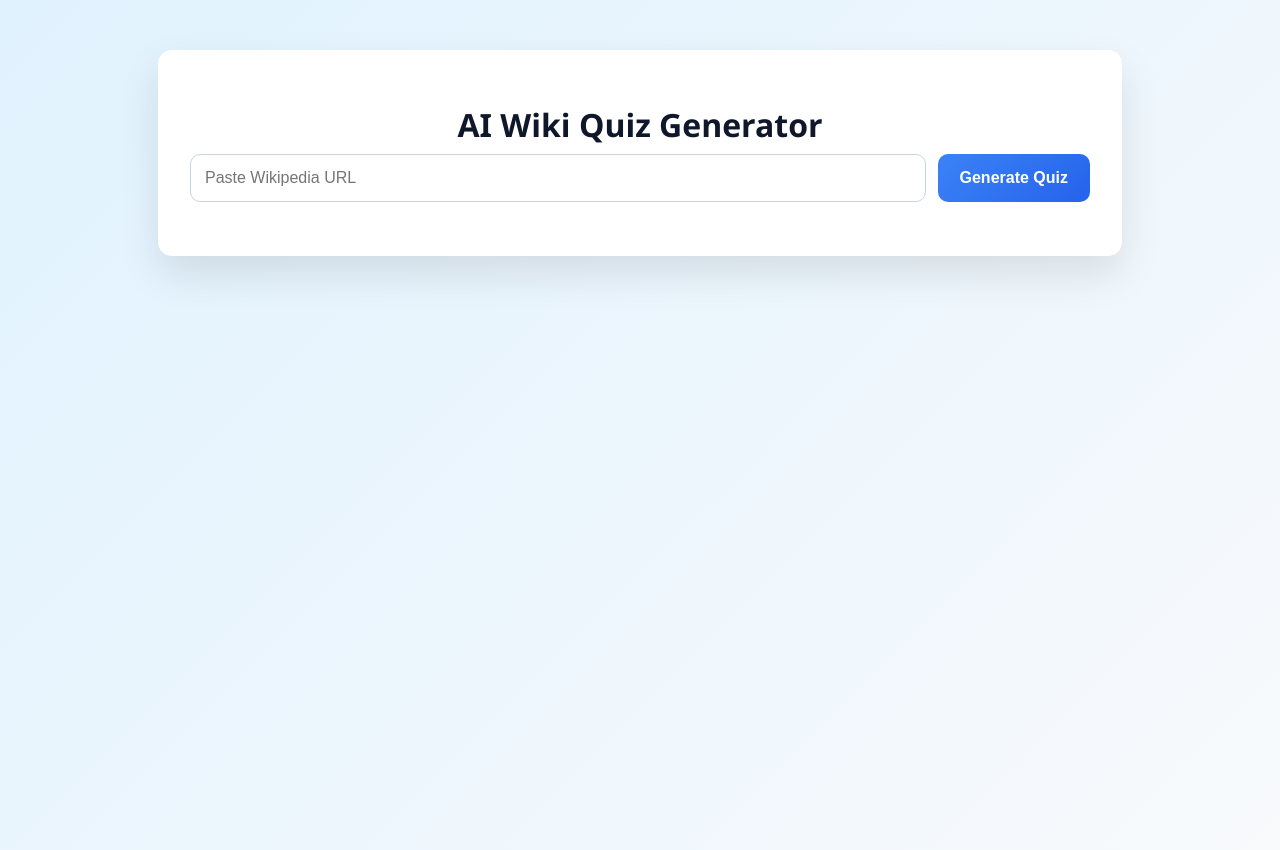
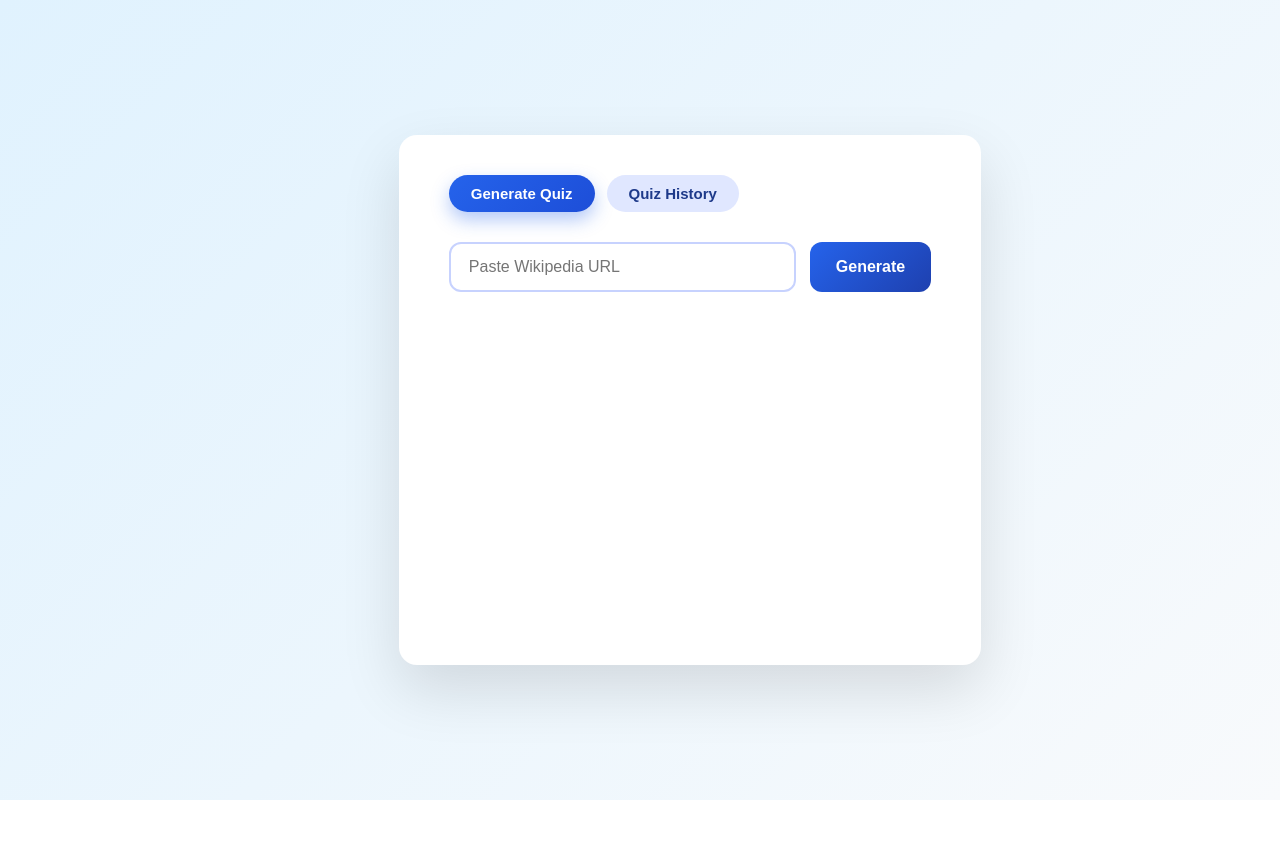
Before and after one commit to marvelousvenom/bhargav_AI_Wiki_Gen, a React (Create React App) app in the folder frontend/: page / in a window 1280 px wide. After the commit the page ends 800 px from the top, so only its background shows below. Built offline with nearby package versions, Linux system fonts and the light colour scheme.

Commit message:
fix: Added HistoryTab

```diff
--- a/frontend/src/App.css
+++ b/frontend/src/App.css
@@ -4,152 +4,225 @@
   min-height: 100vh;
   background: linear-gradient(135deg, #e0f2fe, #f8fafc);
   font-family: "Segoe UI", Tahoma, Geneva, Verdana, sans-serif;
+  display: flex;
+  align-items: center;
+  justify-content: center;
 }
 
 
 .container {
-  max-width: 900px;
-  margin: 50px auto;
+  width: 100%;
+  max-width: 1000px;
+  min-height: 450px; /* ✅ KEY FIX */
   background: #ffffff;
-  padding: 32px;
-  border-radius: 14px;
-  box-shadow: 0 18px 40px rgba(0, 0, 0, 0.1);
+  padding: 40px 50px;
+  border-radius: 18px;
+  box-shadow: 0 25px 60px rgba(0, 0, 0, 0.12);
 }
 
 
-h1 {
-  text-align: center;
-  color: #0f172a;
-  margin-bottom: 8px;
-  font-size: 32px;
+.tabs {
+  display: flex;
+  gap: 12px;
+  margin-bottom: 30px;
 }
 
-.subtitle {
-  text-align: center;
-  color: #64748b;
-  margin-bottom: 28px;
+.tabs button {
+  padding: 10px 22px;
+  border-radius: 999px;
+  border: none;
+  background: #e0e7ff;
+  color: #1e3a8a;
+  font-size: 15px;
+  font-weight: 600;
+  cursor: pointer;
+  transition: all 0.3s ease;
+}
+
+.tabs button.active {
+  background: linear-gradient(135deg, #2563eb, #1d4ed8);
+  color: white;
+  box-shadow: 0 8px 18px rgba(37, 99, 235, 0.35);
+}
+
+.tabs button:hover {
+  transform: translateY(-1px);
 }
 
 
 .input-group {
   display: flex;
-  gap: 12px;
-  margin-bottom: 22px;
+  gap: 14px;
+  margin-bottom: 30px;
 }
 
-input {
+.input-group input {
   flex: 1;
-  padding: 14px;
+  padding: 14px 18px;
   font-size: 16px;
-  border: 1px solid #cbd5e1;
-  border-radius: 10px;
-  transition: border 0.2s ease, box-shadow 0.2s ease;
+  border-radius: 12px;
+  border: 2px solid #c7d2fe;
+  outline: none;
+  transition: border 0.2s;
 }
 
-input:focus {
-  outline: none;
-  border-color: #3b82f6;
-  box-shadow: 0 0 0 3px rgba(59, 130, 246, 0.15);
+.input-group input:focus {
+  border-color: #2563eb;
+}
+
+.input-group button {
+  padding: 14px 26px;
+  border-radius: 12px;
+  border: none;
+  font-size: 16px;
+  font-weight: 600;
+  background: linear-gradient(135deg, #2563eb, #1e40af);
+  color: white;
+  cursor: pointer;
+  transition: all 0.25s ease;
+}
+
+.input-group button:hover {
+  transform: translateY(-2px);
+  box-shadow: 0 10px 20px rgba(37, 99, 235, 0.4);
+}
+
+.input-group button:disabled {
+  opacity: 0.6;
+  cursor: not-allowed;
 }
 
 
-button {
-  padding: 14px 22px;
-  font-size: 16px;
-  background: linear-gradient(135deg, #3b82f6, #2563eb);
-  color: white;
-  border: none;
-  border-radius: 10px;
-  cursor: pointer;
-  font-weight: 600;
-  transition: transform 0.2s ease, box-shadow 0.2s ease;
+.quiz-title {
+  font-size: 26px;
+  font-weight: 700;
+  margin: 30px 0 20px;
+  color: #0f172a;
+  border-bottom: 2px solid #e5e7eb;
+  padding-bottom: 10px;
 }
 
-button:hover {
-  transform: translateY(-1px);
-  box-shadow: 0 8px 18px rgba(37, 99, 235, 0.3);
+.question-card {
+  background: #f9fafb;
+  border-radius: 14px;
+  padding: 22px;
+  margin-bottom: 20px;
+  border: 1px solid #e5e7eb;
 }
 
-button:disabled {
-  background: #93c5fd;
-  cursor: not-allowed;
-  box-shadow: none;
+.question {
+  font-size: 18px;
+  font-weight: 600;
+  color: #111827;
+  margin-bottom: 12px;
+}
+
+.options {
+  padding-left: 18px;
+}
+
+.options li {
+  margin-bottom: 8px;
+  font-size: 15px;
+}
+
+
+.answer {
+  margin-top: 12px;
+  font-weight: 600;
+  color: #16a34a;
 }
 
 
 .error {
   color: #dc2626;
-  margin-top: 12px;
   font-weight: 600;
-  text-align: center;
-}
-
-.quiz-title {
-  margin-top: 36px;
-  font-size: 26px;
-  color: #020617;
-  border-bottom: 2px solid #e5e7eb;
-  padding-bottom: 12px;
+  margin-top: 15px;
 }
 
 
-.question-card {
-  margin-top: 22px;
-  padding: 22px;
-  background: #f8fafc;
-  border-radius: 12px;
-  border-left: 5px solid #3b82f6;
-  box-shadow: 0 6px 18px rgba(0, 0, 0, 0.05);
-  transition: transform 0.2s ease;
+.submit-btn {
+  margin-top: 12px;
+  padding: 10px 18px;
+  border-radius: 10px;
+  border: none;
+  background: #2563eb;
+  color: white;
+  font-weight: 600;
+  cursor: pointer;
 }
 
-.question-card:hover {
-  transform: translateY(-2px);
+.submit-btn:hover {
+  background: #1d4ed8;
 }
 
 
-.question {
-  font-size: 18px;
-  font-weight: 600;
-  color: #1e293b;
-  margin-bottom: 10px;
+
+
+
+/* ===== History Table ===== */
+.history-table {
+  width: 100%;
+  border-collapse: collapse;
+  margin-top: 20px;
 }
 
-
-.options {
-  margin-top: 10px;
-  padding-left: 0;
-  list-style: none;
+.history-table th,
+.history-table td {
+  padding: 14px;
+  text-align: left;
+  border-bottom: 1px solid #e5e7eb;
 }
 
-.options li {
-  margin-bottom: 8px;
-  padding: 10px 14px;
-  background: #e0f2fe;
-  border-radius: 8px;
-  font-size: 15px;
-  color: #0f172a;
-}
-
-
-.answer {
-  margin-top: 12px;
-  color: #16a34a;
+.history-table th {
+  background: #f1f5f9;
   font-weight: 700;
 }
 
+.details-btn {
+  padding: 8px 14px;
+  background: #2563eb;
+  color: white;
+  border: none;
+  border-radius: 8px;
+  cursor: pointer;
+}
 
-@media (max-width: 600px) {
-  .container {
-    margin: 20px;
-    padding: 22px;
-  }
+.details-btn:hover {
+  background: #1d4ed8;
+}
 
-  .input-group {
-    flex-direction: column;
-  }
+/* ===== Modal ===== */
+.modal-backdrop {
+  position: fixed;
+  top: 0;
+  left: 0;
+  width: 100%;
+  height: 100%;
+  background: rgba(15, 23, 42, 0.55);
+  display: flex;
+  align-items: center;
+  justify-content: center;
+  z-index: 50;
+}
 
-  button {
-    width: 100%;
-  }
+.modal {
+  background: white;
+  width: 90%;
+  max-width: 900px;
+  max-height: 85vh;
+  overflow-y: auto;
+  border-radius: 16px;
+  padding: 30px;
+  position: relative;
 }
+
+.close-btn {
+  position: absolute;
+  top: 15px;
+  right: 18px;
+  font-size: 20px;
+  border: none;
+  background: none;
+  cursor: pointer;
+}
--- a/frontend/src/App.js
+++ b/frontend/src/App.js
@@ -1,86 +1,8 @@
-import { useState } from "react";
+import Home from "./pages/Home";
 import "./App.css";
 
-const API_BASE = "https://bhargav-ai-wiki-gen.onrender.com";
-
 function App() {
-  const [url, setUrl] = useState("");
-  const [quiz, setQuiz] = useState(null);
-  const [error, setError] = useState("");
-  const [loading, setLoading] = useState(false);
-
-  const generateQuiz = async () => {
-    if (!url) {
-      setError("Please enter a Wikipedia URL");
-      return;
-    }
-
-    setError("");
-    setQuiz(null);
-    setLoading(true);
-
-    try {
-      const res = await fetch(
-        `${API_BASE}/quiz/generate?url=${encodeURIComponent(url)}`,
-        {
-          method: "POST",
-        }
-      );
-
-      if (!res.ok) {
-        throw new Error("Request failed");
-      }
-
-      const data = await res.json();
-      setQuiz(data);
-    } catch (err) {
-      setError("Failed to generate quiz");
-    } finally {
-      setLoading(false);
-    }
-  };
-
-  return (
-    <div className="container">
-      <h1>AI Wiki Quiz Generator</h1>
-
-      <div className="input-group">
-        <input
-          type="text"
-          placeholder="Paste Wikipedia URL"
-          value={url}
-          onChange={(e) => setUrl(e.target.value)}
-        />
-        <button onClick={generateQuiz} disabled={loading}>
-          {loading ? "Generating..." : "Generate Quiz"}
-        </button>
-      </div>
-
-      {error && <p className="error">{error}</p>}
-
-      {quiz && (
-        <>
-          <h2 className="quiz-title">{quiz.title}</h2>
-
-          {quiz.quiz.map((q, index) => (
-            <div className="question-card" key={index}>
-              <p className="question">
-                {index + 1}. {q.question}
-              </p>
-
-              <ul className="options">
-                {q.options.map((opt, i) => (
-                  <li key={i}>{opt}</li>
-                ))}
-              </ul>
-
-              <p className="answer">Answer: {q.answer}</p>
-            </div>
-          ))}
-        </>
-      )}
-    </div>
-  );
+  return <Home />;
 }
 
 export default App;
--- /dev/null
+++ b/frontend/src/components/HistoryTable.jsx
@@ -0,0 +1,61 @@
+import { useState } from "react";
+import QuizDisplay from "./QuizDisplay";
+
+function HistoryTable({ history }) {
+  const [selectedQuiz, setSelectedQuiz] = useState(null);
+
+  return (
+    <div>
+      <h2 className="quiz-title">Quiz History</h2>
+
+      {history.length === 0 && <p>No quiz history found.</p>}
+
+      <table className="history-table">
+        <thead>
+          <tr>
+            <th>#</th>
+            <th>Title</th>
+            <th>Created</th>
+            <th>Action</th>
+          </tr>
+        </thead>
+
+        <tbody>
+          {history.map((item, index) => (
+            <tr key={item.id}>
+              <td>{index + 1}</td>
+              <td>{item.title}</td>
+              <td>{new Date(item.created_at).toLocaleString()}</td>
+              <td>
+                <button
+                  className="details-btn"
+                  onClick={() => setSelectedQuiz(item)}
+                >
+                  Details
+                </button>
+              </td>
+            </tr>
+          ))}
+        </tbody>
+      </table>
+
+      {/* Modal */}
+      {selectedQuiz && (
+        <div className="modal-backdrop">
+          <div className="modal">
+            <button
+              className="close-btn"
+              onClick={() => setSelectedQuiz(null)}
+            >
+              ✕
+            </button>
+
+            <QuizDisplay quiz={selectedQuiz} />
+          </div>
+        </div>
+      )}
+    </div>
+  );
+}
+
+export default HistoryTable;
--- /dev/null
+++ b/frontend/src/components/QuizDisplay.jsx
@@ -0,0 +1,27 @@
+function QuizDisplay({ quiz }) {
+  if (!quiz) return null;
+
+  return (
+    <div className="quiz-section">
+      <h2 className="quiz-title">{quiz.title}</h2>
+
+      {quiz.quiz.map((q, index) => (
+        <div className="question-card" key={index}>
+          <p className="question">
+            {index + 1}. {q.question}
+          </p>
+
+          <ul className="options">
+            {q.options.map((opt, i) => (
+              <li key={i}>{opt}</li>
+            ))}
+          </ul>
+
+          <p className="answer">Answer: {q.answer}</p>
+        </div>
+      ))}
+    </div>
+  );
+}
+
+export default QuizDisplay;
--- /dev/null
+++ b/frontend/src/components/TakeQuiz.jsx
@@ -0,0 +1,72 @@
+import { useState } from "react";
+
+function TakeQuiz({ quiz }) {
+  const [answers, setAnswers] = useState({});
+  const [submitted, setSubmitted] = useState(false);
+  const [score, setScore] = useState(0);
+
+  const handleSelect = (qIndex, option) => {
+    setAnswers({ ...answers, [qIndex]: option });
+  };
+
+  const submitQuiz = () => {
+    let correct = 0;
+
+    quiz.quiz.forEach((q, index) => {
+      if (answers[index] === q.answer) correct++;
+    });
+
+    setScore(correct);
+    setSubmitted(true);
+  };
+
+  return (
+    <>
+      <h2 className="quiz-title">{quiz.title}</h2>
+
+      {quiz.quiz.map((q, index) => (
+        <div className="question-card" key={index}>
+          <p className="question">
+            {index + 1}. {q.question}
+          </p>
+
+          <ul className="options">
+            {q.options.map((opt, i) => (
+              <li key={i}>
+                <label>
+                  <input
+                    type="radio"
+                    name={`q-${index}`}
+                    disabled={submitted}
+                    onChange={() => handleSelect(index, opt)}
+                  />
+                  {opt}
+                </label>
+              </li>
+            ))}
+          </ul>
+
+          {submitted && (
+            <p className="answer">
+              Correct Answer: <b>{q.answer}</b>
+            </p>
+          )}
+        </div>
+      ))}
+
+      {!submitted && (
+        <button className="submit-btn" onClick={submitQuiz}>
+          Submit Quiz
+        </button>
+      )}
+
+      {submitted && (
+        <h3 className="score">
+          Your Score: {score} / {quiz.quiz.length}
+        </h3>
+      )}
+    </>
+  );
+}
+
+export default TakeQuiz;
--- /dev/null
+++ b/frontend/src/pages/Home.jsx
@@ -0,0 +1,119 @@
+import { useEffect, useState } from "react";
+import TakeQuiz from "../components/TakeQuiz";
+import HistoryTable from "../components/HistoryTable";
+
+const API_BASE = "https://bhargav-ai-wiki-gen.onrender.com";
+
+function Home() {
+  const [activeTab, setActiveTab] = useState("generate");
+  const [url, setUrl] = useState("");
+  const [quiz, setQuiz] = useState(null);
+  const [history, setHistory] = useState([]);
+  const [error, setError] = useState("");
+  const [loading, setLoading] = useState(false);
+
+  /* =========================
+     Generate Quiz
+  ========================== */
+  const generateQuiz = async () => {
+    if (!url.trim()) {
+      setError("Please enter a Wikipedia URL");
+      return;
+    }
+
+    setError("");
+    setQuiz(null);
+    setLoading(true);
+
+    try {
+      const res = await fetch(
+        `${API_BASE}/quiz/generate?url=${encodeURIComponent(url)}`,
+        { method: "POST" }
+      );
+
+      if (!res.ok) throw new Error();
+
+      const data = await res.json();
+      setQuiz(data);
+    } catch {
+      setError("Failed to generate quiz");
+    } finally {
+      setLoading(false);
+    }
+  };
+
+  /* =========================
+     Load History
+  ========================== */
+  const loadHistory = async () => {
+    try {
+      const res = await fetch(`${API_BASE}/history`);
+      const data = await res.json();
+      setHistory(data);
+    } catch {
+      setError("Failed to load quiz history");
+    }
+  };
+
+  useEffect(() => {
+    if (activeTab === "history") {
+      loadHistory();
+    }
+  }, [activeTab]);
+
+  return (
+    <div className="container">
+      {/* ===== Tabs ===== */}
+      <div className="tabs">
+        <button
+          className={activeTab === "generate" ? "active" : ""}
+          onClick={() => {
+            setActiveTab("generate");
+            setQuiz(null);
+          }}
+        >
+          Generate Quiz
+        </button>
+
+        <button
+          className={activeTab === "history" ? "active" : ""}
+          onClick={() => {
+            setActiveTab("history");
+            setQuiz(null);
+          }}
+        >
+          Quiz History
+        </button>
+      </div>
+
+      {/* ===== TAB 1: Generate Quiz ===== */}
+      {activeTab === "generate" && (
+        <>
+          <div className="input-group">
+            <input
+              type="text"
+              placeholder="Paste Wikipedia URL"
+              value={url}
+              onChange={(e) => setUrl(e.target.value)}
+            />
+            <button onClick={generateQuiz} disabled={loading}>
+              {loading ? "Generating..." : "Generate"}
+            </button>
+          </div>
+
+          {quiz && <TakeQuiz quiz={quiz} />}
+        </>
+      )}
+
+      {/* ===== TAB 2: Quiz History ===== */}
+      {activeTab === "history" && (
+        <HistoryTable history={history} />
+      )}
+
+      {/* ===== Error ===== */}
+      {error && <p className="error">{error}</p>}
+    </div>
+  );
+}
+
+export default Home;
```
